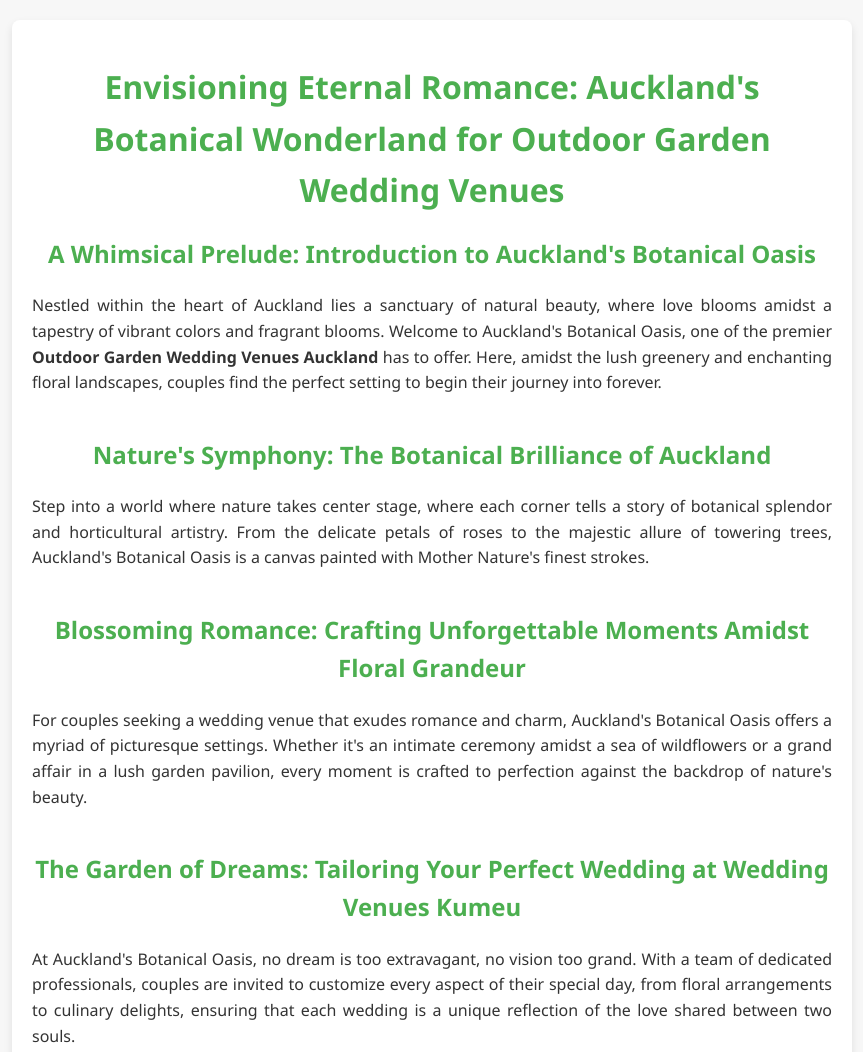
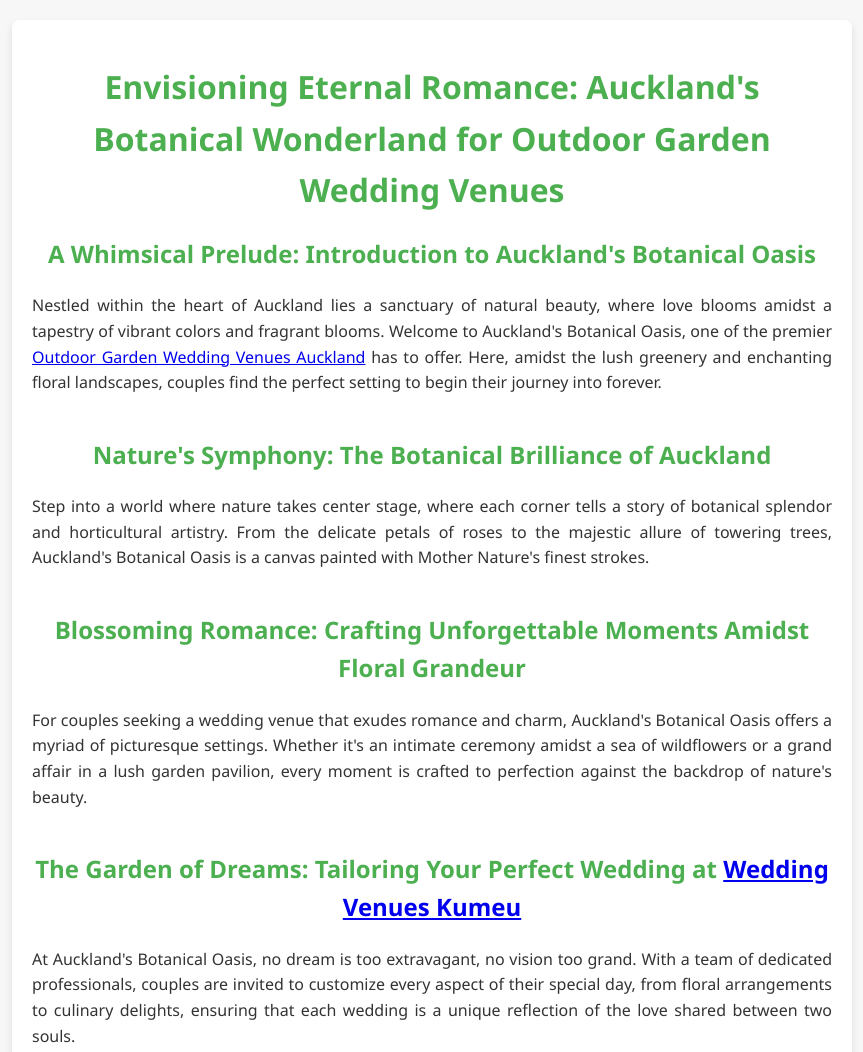
Before and after one commit to roberthinsom/settlerscountrymanor-v, a plain HTML site: page index.html in a window 1280 px wide. Shown: the top 1052 px of the page, without its empty margins (208-1071 px from the left). Drawn offline with Linux system fonts and the light colour scheme.

Commit message:
Update index.html

```diff
--- a/index.html
+++ b/index.html
@@ -47,7 +47,7 @@
 
         <div class="section">
             <h2>A Whimsical Prelude: Introduction to Auckland's Botanical Oasis</h2>
-            <p>Nestled within the heart of Auckland lies a sanctuary of natural beauty, where love blooms amidst a tapestry of vibrant colors and fragrant blooms. Welcome to Auckland's Botanical Oasis, one of the premier <strong>Outdoor Garden Wedding Venues Auckland</strong> has to offer. Here, amidst the lush greenery and enchanting floral landscapes, couples find the perfect setting to begin their journey into forever.</p>
+            <p>Nestled within the heart of Auckland lies a sanctuary of natural beauty, where love blooms amidst a tapestry of vibrant colors and fragrant blooms. Welcome to Auckland's Botanical Oasis, one of the premier <a href="https://www.settlerscountrymanor.co.nz/wedding-venues-auckland.html">Outdoor Garden Wedding Venues Auckland</a>  has to offer. Here, amidst the lush greenery and enchanting floral landscapes, couples find the perfect setting to begin their journey into forever.</p>
         </div>
 
         <div class="section">
@@ -61,7 +61,7 @@
         </div>
 
         <div class="section">
-            <h2>The Garden of Dreams: Tailoring Your Perfect Wedding at Wedding Venues Kumeu</h2>
+            <h2>The Garden of Dreams: Tailoring Your Perfect Wedding at <a href="https://www.settlerscountrymanor.co.nz/">Wedding Venues Kumeu</a> </h2>
             <p>At Auckland's Botanical Oasis, no dream is too extravagant, no vision too grand. With a team of dedicated professionals, couples are invited to customize every aspect of their special day, from floral arrangements to culinary delights, ensuring that each wedding is a unique reflection of the love shared between two souls.</p>
         </div>
 
@@ -87,7 +87,7 @@
 
         <div class="section">
             <h2>Conclusion: Where Love Blossoms and Memories Flourish</h2>
-            <p>In the heart of Auckland's Botanical Oasis, amidst the whispers of the wind and the song of the birds, love finds its truest expression. Here, amidst the floral fantasy of nature's embrace, weddings become more than just ceremonies—they become timeless celebrations of love, where every moment is etched in the memory forevermore.</p>
+            <p>In the heart of Auckland's Botanical Oasis, amidst the whispers of the wind and the song of the birds, love finds its truest expression. Here, amidst the floral fantasy of nature's embrace, <a href="https://settlerscountrymanor.pages.dev/">weddings</a>  become more than just ceremonies—they become timeless celebrations of love, where every moment is etched in the memory forevermore.</p>
         </div>
     </div>
 </body>
```
